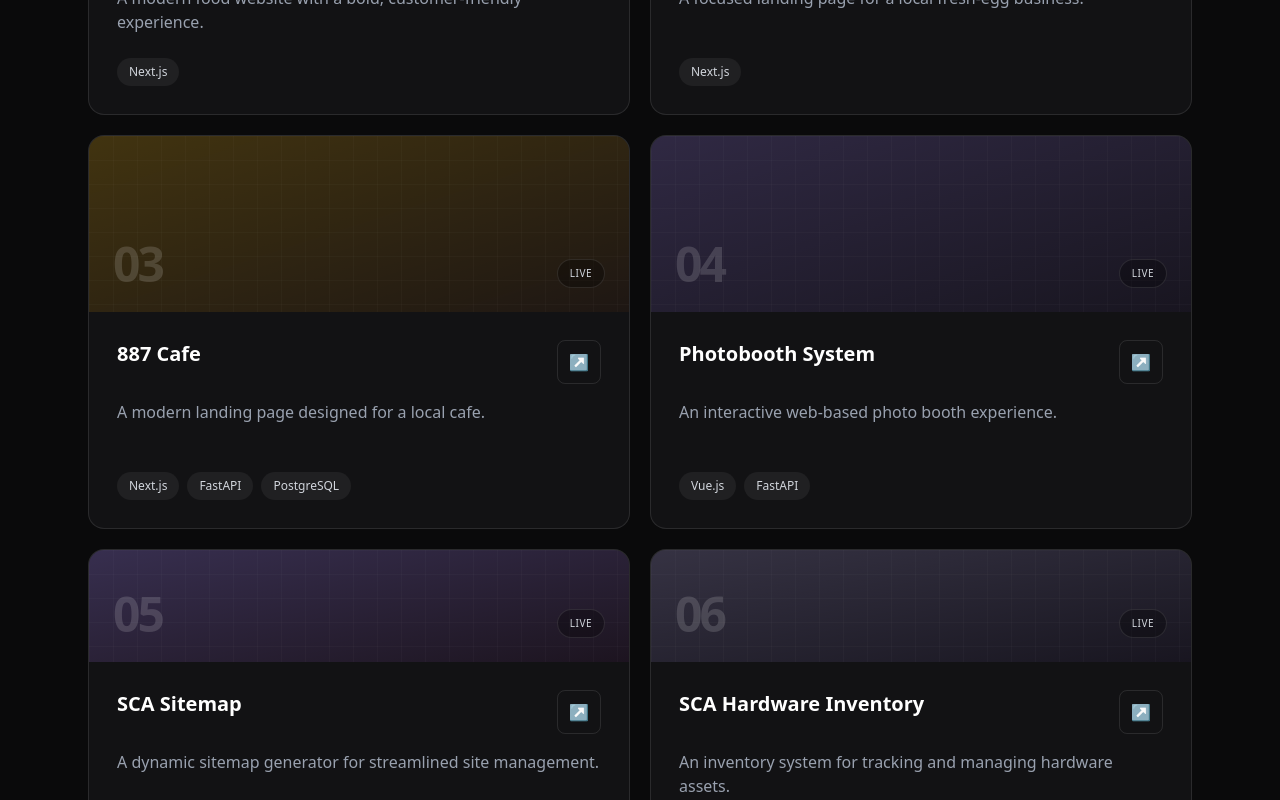
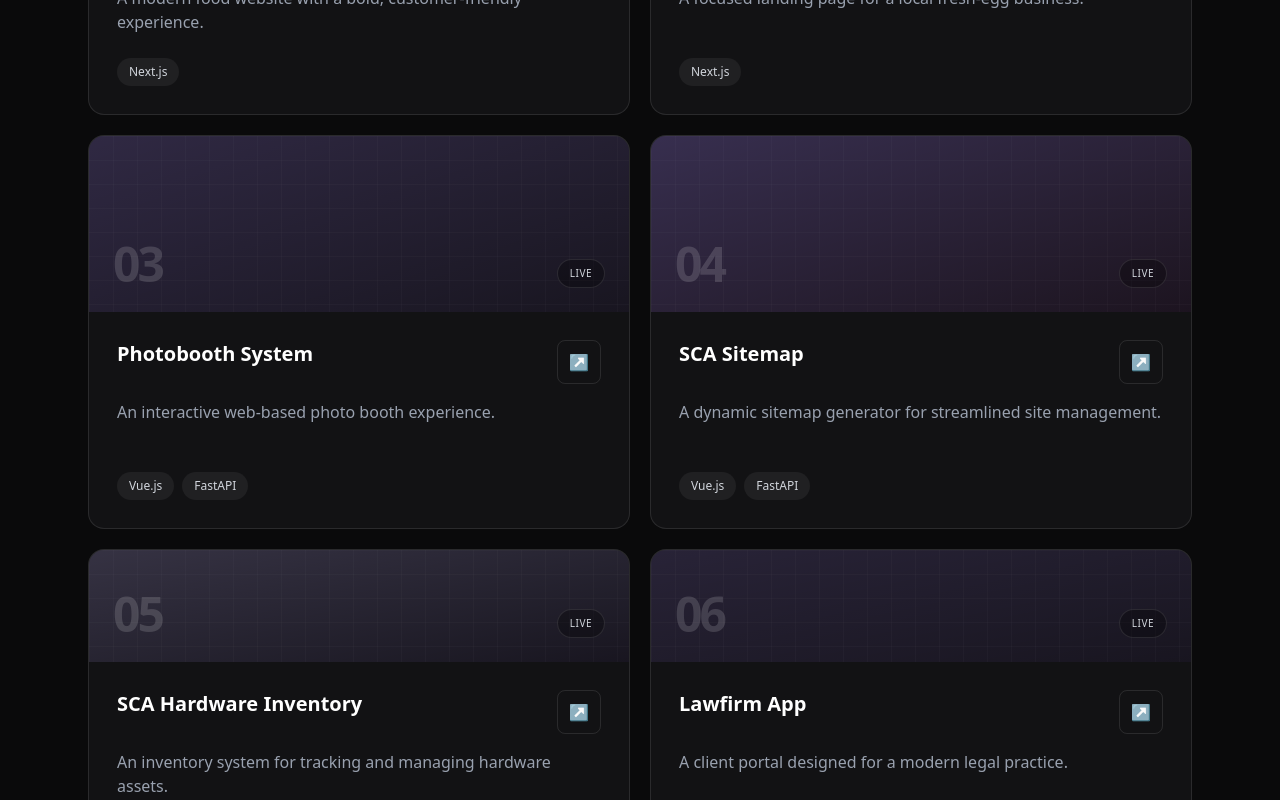
Before and after one commit to DevJomar2793/My-Portfolio-Next, a Next.js app in the folder frontend/: page / in a window 1280 px wide. Shown: the part 3180-3980 px from the top of the page. Built offline with nearby package versions, Linux system fonts and the light colour scheme.

Commit message:
chore: remove 887 Cafe project from the projects list

```diff
--- a/frontend/app/component/projects/page.tsx
+++ b/frontend/app/component/projects/page.tsx
@@ -25,13 +25,6 @@ const projects: Project[] = [
     desc: "A focused landing page for a local fresh-egg business.",
     link: "https://afe-web-app.vercel.app/",
     accent: "from-violet-300/20 to-violet-500/5",
-  },
-  {
-    title: "887 Cafe",
-    tech: ["Next.js", "FastAPI", "PostgreSQL"],
-    desc: "A modern landing page designed for a local cafe.",
-    link: "https://887-cafe-next.vercel.app/",
-    accent: "from-amber-400/20 to-orange-500/5",
   },
   {
     title: "Photobooth System",
```
